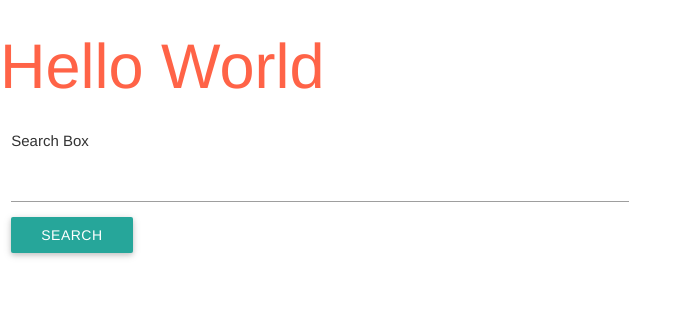
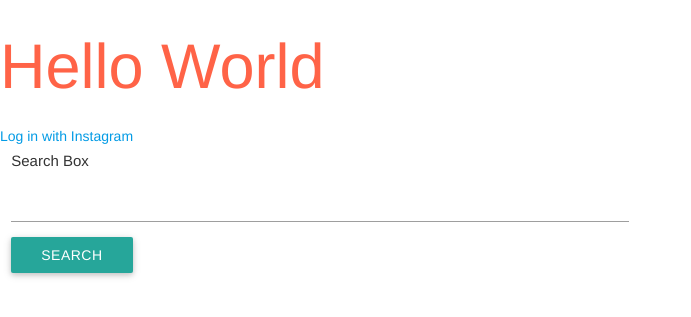
Before and after one commit to dborstelmann/blitzkrieg, a Flask app: page / in a window 1280 px wide. Shown: the top 317 px of the page, without its empty margins (0-691 px from the left). Run offline with Flask 2, Linux system fonts and the light colour scheme; style sheets or scripts are compiled from the project's sources.

Commit message:
updates for instagram

```diff
--- a/templates/hello.html
+++ b/templates/hello.html
@@ -25,7 +25,7 @@
 
 <div class="outer-test">
     <h1 class="test-less">Hello World</h1>
-    <a href="https://api.instagram.com/oauth/authorize/?client_id=e7896c47f26e463ba097362492257dd7&redirect_uri=https://blitzkrieg-pulse.herokuapp.com/instagram_redirect&response_type=code"></a>
+    <a href="https://api.instagram.com/oauth/authorize/?client_id=e7896c47f26e463ba097362492257dd7&redirect_uri=https://blitzkrieg-pulse.herokuapp.com/instagram_redirect&response_type=code">Log in with Instagram</a>
 </div>
 
 <div id="search_container"></div>
```
